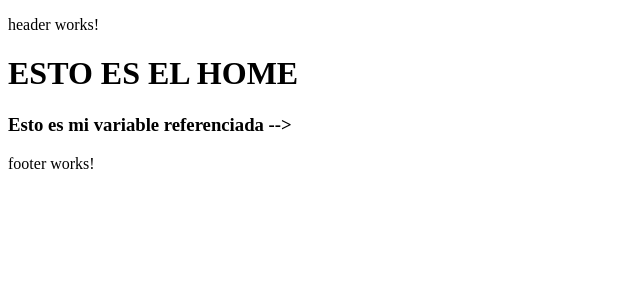
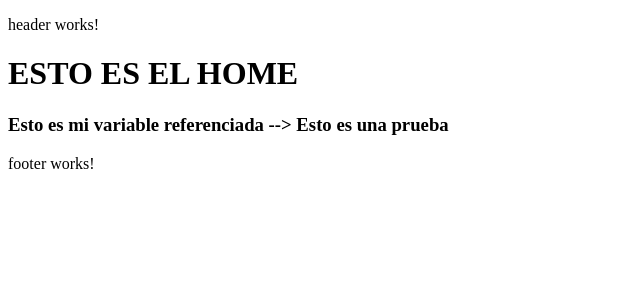
Before and after one commit to Cesar-Brrs/Proyecto-Angular, an Angular app in the folder ProyectoAngular/: page / in a window 1280 px wide. Shown: the top 300 px of the page, without its empty margins (0-640 px from the left). Built offline with nearby package versions, Linux system fonts and the light colour scheme.

Commit message:
Pruebas de edicion de componentes.

```diff
--- a/ProyectoAngular/src/app/home/home.component.ts
+++ b/ProyectoAngular/src/app/home/home.component.ts
@@ -6,7 +6,7 @@ import { Component, OnInit } from '@angular/core';
   styleUrls: ['./home.component.css']
 })
 export class HomeComponent implements OnInit {
-
+  variable = "Esto es una prueba";
   constructor() { }
 
   ngOnInit() {
```
